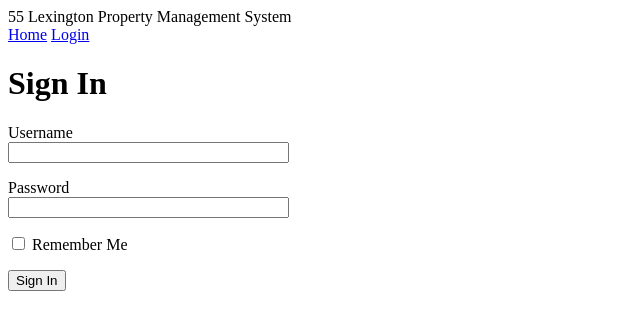
After one commit to Lcarames90/CIS5800_pt2, a Flask app: page /login in a window 1280 px wide. The commit adds this page. Shown: the top 330 px of the page, without its empty margins (0-640 px from the left). Run offline with Flask 2, Linux system fonts and the light colour scheme.

Commit message:
login templating, extranneous code from last night

```diff
--- a/app/__init__.py
+++ b/app/__init__.py
@@ -1,5 +1,8 @@
 from flask import Flask
+from config import Config
 
 app = Flask(__name__)
+app.config.from_object(Config)
+
 
 from app import routes
--- /dev/null
+++ b/app/forms.py
@@ -0,0 +1,9 @@
+from flask_wtf import FlaskForm
+from wtforms import StringField, PasswordField, BooleanField, SubmitField
+from wtforms.validators import DataRequired
+
+class LoginForm(FlaskForm):
+    username = StringField('Username', validators=[DataRequired()])
+    password = PasswordField('Password', validators=[DataRequired()])
+    remember_me = BooleanField('Remember Me')
+    submit = SubmitField('Sign In')
--- a/app/routes.py
+++ b/app/routes.py
@@ -1,5 +1,6 @@
-from flask import render_template
+from flask import render_template, flash, redirect
 from app import app
+from app.forms import LoginForm
 
 @app.route('/')
 
@@ -22,5 +23,12 @@ def index():
             'body': 'Sorry Professors!'
         },
     ]
+    return render_template('index.html', title = 'Home', user=user, posts = posts)
 
-    return render_template('index.html', title = 'Home', user=user, posts = posts)
+@app.route('/login', methods=['GET', 'POST'])
+def login():
+    form = LoginForm()
+    if form.validate_on_submit():
+        flash('Login requested for user{}, remember_me={}'.format(form.username.data, form.remember_me.data))
+        return redirect('/index')
+    return render_template('login.html', title = 'Sign In', form = form)
--- a/app/templates/base.html
+++ b/app/templates/base.html
@@ -10,7 +10,12 @@
     {% endif %}
 </head>
 <body>
-    <div>55 Lexington Property Management System<br> <a href = "/index">Home</a></div>
+    <div>55 Lexington Property Management System
+        <br>
+        <a href = "/index">Home</a>
+        <a href = "/login">Login</a>
+
+    </div>
     {% block content %}
     {% endblock %}
 </body>
--- /dev/null
+++ b/app/templates/login.html
@@ -0,0 +1,23 @@
+{% extends "base.html" %}
+
+{% block content %}
+    <h1>Sign In</h1>
+        <form action="" method="post" novalidate>
+            {{ form.hidden_tag() }}
+            <p>
+                {{ form.username.label }}<br>
+                {{ form.username(size = 32) }}
+            </p>
+            <p>
+                {{  form.password.label }} <br>
+                {{  form.password(size=32)  }}
+            </p>
+            <p>
+                {{ form.remember_me() }} {{  form.remember_me.label  }}
+            </p>
+            <p>
+                {{ form.submit() }}
+            </p>
+
+        </form>
+    {% endblock %}
--- /dev/null
+++ b/config.py
@@ -0,0 +1,4 @@
+import os
+
+class Config(object):
+    SECRET_KEY = os.environ.get('SECRET_KEY') or 'you-will-never-guess'
```
